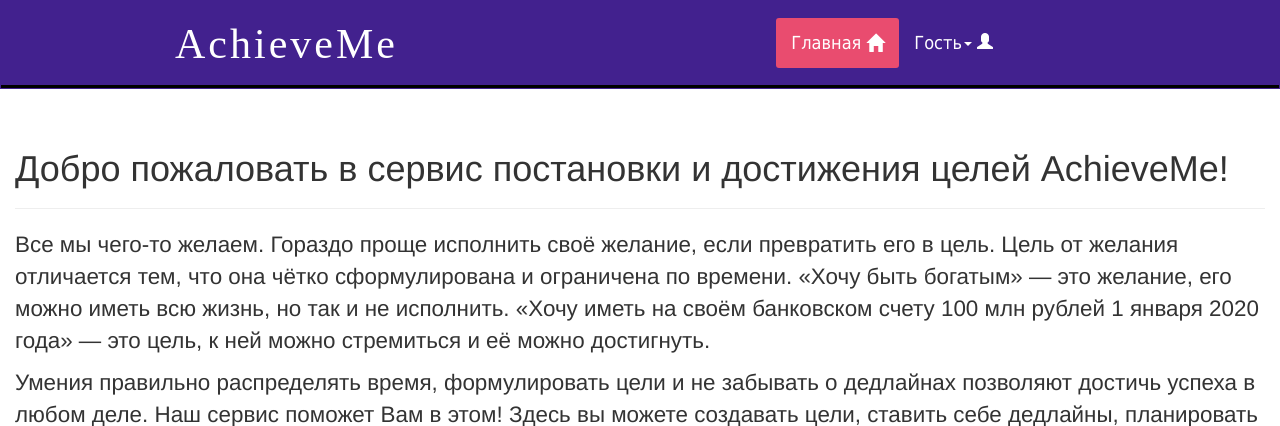
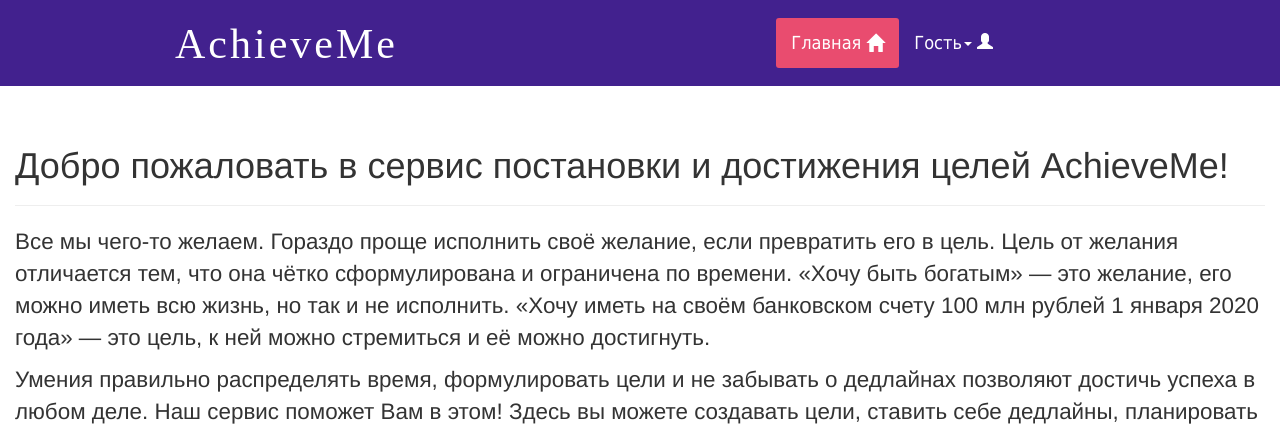
Before and after one commit to ksercs/AchieveMe, a Django app: page / in a window 1280 px wide. Shown: the top 426 px of the page. Run offline with Django 3.2, Linux system fonts and the light colour scheme; some libraries are stand-ins or nearby versions.

Commit message:
Update base.html
fix

```diff
--- a/AchieveMe/app/templates/base.html
+++ b/AchieveMe/app/templates/base.html
@@ -73,7 +73,6 @@
             </div>
 
           </div>
-          <div class="container-fluid" style="background-color: black; height: 3px;"> </div>
         </nav>
       </div>
     </div>
```
